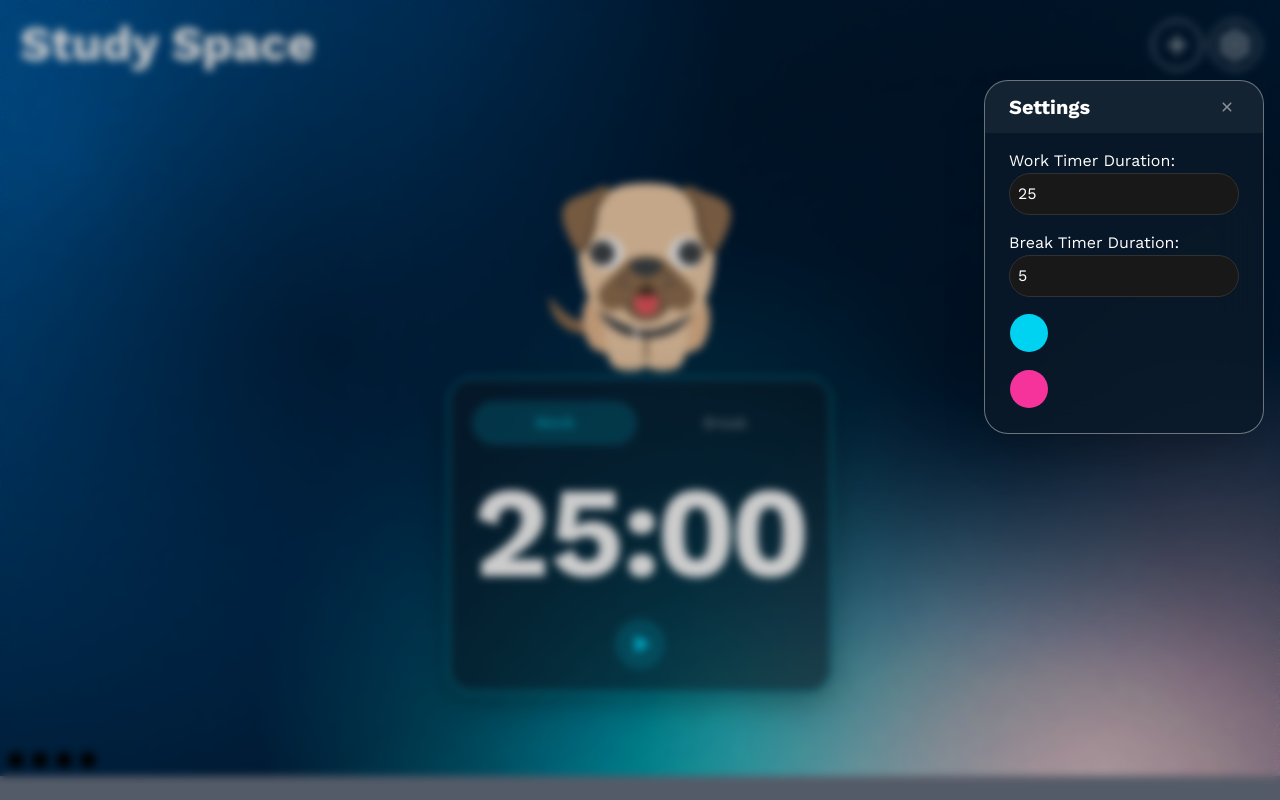
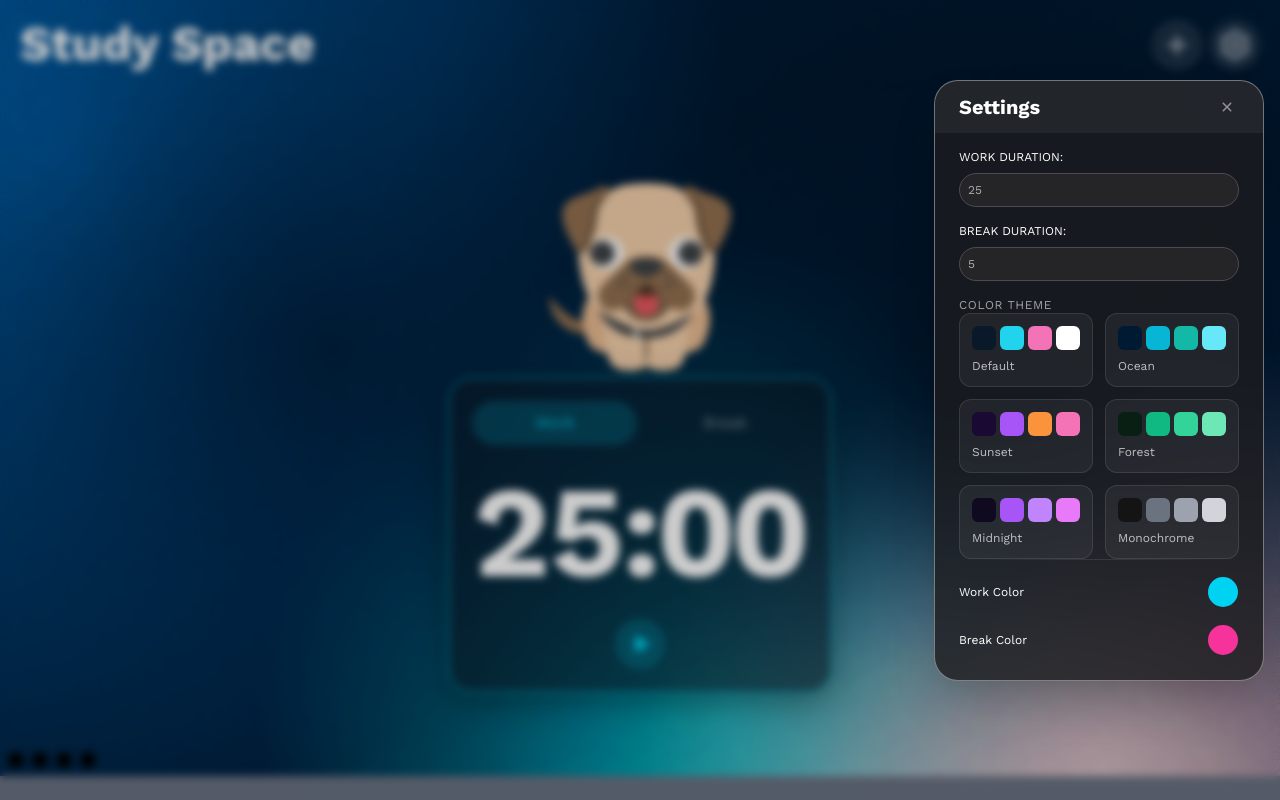
Before and after one commit to matthew-beep/timer, a Next.js app in the folder pomodoro/: page / in a window 1280 px wide. Both pictures are taken after a click on the button 1235 px from the left and 45 px from the top of the page. Built offline with nearby package versions, Linux system fonts and the light colour scheme.

Commit message:
added gradient theming and settings

```diff
--- a/pomodoro/app/globals.css
+++ b/pomodoro/app/globals.css
@@ -12,6 +12,12 @@
   --break: #f6339a;
   --code: #2E2B29;
   --primary: #1a1b0c;
+  --c-0: hsla(0, 0%, 100%, 0.7);
+  --c-1: hsla(210, 100%, 5%, 1);
+  --c-2: hsla(210, 100%, 10%, 1);
+  --c-3: hsla(358, 75%, 83%, 0.9);
+  --c-4: hsla(180, 100%, 50%, 0.7);
+  --c-5: hsla(206, 100%, 36%, 1);
 }
 
 @theme inline {
@@ -73,25 +79,29 @@ input[type="color" i]::-moz-color-swatch {
 
 /* Styles the whole scrollbar (width/height) */
 ::-webkit-scrollbar {
-  width: 12px; /* vertical scrollbar width */
-  height: 12px; /* horizontal scrollbar height */
+  width: 8px; /* vertical scrollbar width - made thinner */
+  height: 8px; /* horizontal scrollbar height */
 }
 
 /* Styles the track (background) */
 ::-webkit-scrollbar-track {
   opacity: 0;
   border-radius: 5px;
+  margin-right: 4px; /* offset from the right */
 }
 
 /* Styles the thumb (draggable handle) */
 ::-webkit-scrollbar-thumb {
-  background: #000000;
+  background: #A9A9AB; /* light gray */
   border-radius: 5px;
+  border-right: 4px solid transparent; /* creates offset from right edge */
+  background-clip: padding-box;
 }
 
 /* Styles the thumb on hover */
 ::-webkit-scrollbar-thumb:hover {
-  background: #000000;
+  background: #8B8B8D; /* slightly darker on hover */
+  background-clip: padding-box;
 }
 
 
@@ -451,21 +461,21 @@ input[type="color" i]::-moz-color-swatch {
 
 body {
     --x-0: 76%;
-    --c-0: hsla(0, 0%, 100%, 0.7);
+    --c-0: var(--c-0);
     --y-0: 73%;
     --y-1: 44%;
-    --c-1: hsla(210, 100%, 5%, 1);
+    --c-1: var(--c-1);
     --x-1: 77%;
     --x-2: 26%;
     --y-2: 44%;
-    --c-2: hsla(210, 100%, 10%, 1);
+    --c-2: var(--c-2);
     --y-3: 97%;
-    --c-3: hsla(358.00000000000006, 75%, 83%, 0.9);
+    --c-3: var(--c-3);
     --x-3: 86%;
     --x-4: 57%;
     --y-4: 89%;
-    --c-4: hsla(180, 100%, 50%, 0.7);
-    --c-5: hsla(205.9893048128342, 100%, 36%, 1);
+    --c-4: var(--c-4);
+    --c-5: var(--c-5);
     --y-5: 19%;
     --x-5: 5%;
     ;
--- a/pomodoro/components/Button.tsx
+++ b/pomodoro/components/Button.tsx
@@ -25,7 +25,7 @@ export function Button({
             variant === "ghost",
           "hover:scale-105 text-active bg-active/20 border-active/30 border":variant === "glass",
           "text-white/50 hover:bg-white/10 hover:text-white ":variant === "plain",
-          "hover:scale-105 text-white border-white border ":variant === "glassPlain",
+          "hover:scale-105 text-white border-white/10 border bg-white/10 backdrop-blur-md hover:bg-white/20 shadow-md hover:shadow-2xl transition-all duration-150":variant === "glassPlain",
         },
         className
       )}
--- a/pomodoro/components/Header.tsx
+++ b/pomodoro/components/Header.tsx
@@ -35,7 +35,6 @@ export default function Header({showSettings, setShowSettings}: {showSettings: b
 
     return (
         <div className="rounded-md flex justify-between px-5 pt-5 relative z-10">
-
             <h1 className="text-5xl font-bold">Study Space</h1>
             <div className='flex relative gap-2'>
                 <Button
--- a/pomodoro/components/Progress.tsx
+++ b/pomodoro/components/Progress.tsx
@@ -33,7 +33,7 @@ export default function ProgressBar() {
           onMouseLeave={() => setShowText(false)}
           >
           <motion.div
-            className={`h-full ${mode === 'focus' ? 'bg-work' : 'bg-black'} origin-left absolute left-0 w-full bottom-0`}
+            className={`h-full bg-active/80 origin-left absolute left-0 w-full bottom-0`}
             animate={{ scaleX: progress }}
             transition={{ ease: "linear", duration: 0.1 }}
           />
@@ -45,7 +45,7 @@ export default function ProgressBar() {
             transition={{ duration: 0.4 }}
           >
               {timerActive ?
-                <span>Pomodoro {Math.floor(progress * 100)}% complete</span> :
+                <span>{mode === 'focus' ? 'Pomodoro' : 'Break'} {Math.floor(progress * 100)}% complete</span> :
                 <span>Timer Stopped</span>
               }
           </motion.div>
--- a/pomodoro/components/Settings.tsx
+++ b/pomodoro/components/Settings.tsx
@@ -6,6 +6,7 @@ import { useTimer } from "@/store/useTimer";
 import { IoIosClose } from "react-icons/io";
 import { Button } from "./Button";
 import { useThemeStore } from "@/store/useTheme";
+import { Theme, themes } from "@/components/Themes";
 
 
 // TODO: Refactor to use react-rnd instead of draggable
@@ -17,6 +18,43 @@ export default function Settings({ onClose, showSettings, setShowSettings }: { o
   const workColor = useThemeStore((s) => s.colors.work);
   const breakColor = useThemeStore((s) => s.colors.break);
   const updateColor = useThemeStore((s) => s.updateColor);
+  const [workTimerLength, setWorkTimerLength] = useState("");
+  const [breakTimerLength, setBreakTimerLength] = useState("");
+
+  const applyTheme = (theme: Theme) => {
+    //setSelectedTheme(theme.name)
+    console.log("applying theme", theme)
+    console.log("applying theme colors", theme.colors.c1)
+      const body = document.body
+  body.style.setProperty('--c-0', theme.colors.c0)
+  body.style.setProperty('--c-1', theme.colors.c1)
+  body.style.setProperty('--c-2', theme.colors.c2)
+  body.style.setProperty('--c-3', theme.colors.c3)
+  body.style.setProperty('--c-4', theme.colors.c4)
+  body.style.setProperty('--c-5', theme.colors.c5)
+    /*
+    const root = document.documentElement
+
+    console.log("current c-1", getComputedStyle(root).getPropertyValue('--c-1'));
+    root.style.setProperty('--c-0', theme.colors.c0)
+    root.style.setProperty('--c-1', theme.colors.c1)
+    root.style.setProperty('--c-2', theme.colors.c2)
+    root.style.setProperty('--c-3', theme.colors.c3)
+    root.style.setProperty('--c-4', theme.colors.c4)
+    root.style.setProperty('--c-5', theme.colors.c5)
+
+
+    const style = document.createElement('style')
+    style.textContent = `
+      .animate-gradient-bg {
+        background-color: ${theme.colors.bg} !important;
+      }
+    `
+    const oldStyle = document.getElementById('dynamic-theme-style')
+    if (oldStyle) oldStyle.remove()
+    style.id = 'dynamic-theme-style'
+    document.head.appendChild(style)*/
+  }
 
   return (
     // Pass nodeRef to Draggable and attach the ref to the actual DOM node child
@@ -24,7 +62,7 @@ export default function Settings({ onClose, showSettings, setShowSettings }: { o
       handle=".settings-handle"
       nodeRef={nodeRef as React.RefObject<HTMLElement>}
     >
-      <div ref={nodeRef} className="fixed top-20 right-4 bg-[#0a1929]/80 backdrop-blur-xl rounded-3xl border border-white/40 shadow-2xl space-6 pb-6 overflow-hidden">
+      <div ref={nodeRef} className="fixed top-20 right-4 bg-[#1C1C1E]/80 backdrop-blur-xl rounded-3xl border border-white/40 shadow-2xl space-6 pb-6 overflow-hidden">
             <div className="settings-handle flex justify-between items-center mb-4 cursor-move py-3 px-6 text-white bg-white/5 hover:bg-white/10">
               <h2 className="text-xl font-semibold">Settings</h2>
               <Button
@@ -35,47 +73,91 @@ export default function Settings({ onClose, showSettings, setShowSettings }: { o
                 <IoIosClose size={24} />
               </Button>
             </div>
-            <div className="gap-4 flex flex-col px-6 text-white">
-              <div className="flex flex-col">
-                <label htmlFor="my-input">Work Timer Duration:</label>
+            <div className="gap-4 flex flex-col px-6 text-xs">
+              <div className="flex flex-col gap-2">
+                <label htmlFor="work-timer">WORK DURATION:</label>
                 <input
-                    id="my-input"
+                    id="work-timer"
                     type="text"
-                    value={durations.focus / 60}
-                    onChange={(e) => setDurationValue("focus", Number(e.target.value))}
-                    placeholder="Type here"
-                    className="p-2 active:outline-none focus:ring-2 focus:ring-blue-500 bg-[#181818] rounded-full border border-[#313131] outline-none"
+                    value={workTimerLength}
+                    onChange={(e) => {setWorkTimerLength(e.target.value); setDurationValue("focus", Number(e.target.value))}}
+                    placeholder={`${durations.focus / 60}`}
+                    className="p-2 active:outline-none focus:ring-2 focus:ring-blue-500 bg-[#252527] placeholder:text-[#A9A9AB] text-white rounded-full border border-[#4C4B53] outline-none"
                 />
               </div>
-              <div className="flex flex-col">
-                <label htmlFor="my-input">Break Timer Duration:</label>
+              <div className="flex flex-col gap-2">
+                <label htmlFor="break-timer">BREAK DURATION:</label>
                 <input
-                    id="my-input"
+                    id="break-timer"
                     type="text"
-                    value={durations.short / 60}
-                    onChange={(e) => setDurationValue("short", Number(e.target.value))}
-                    placeholder="Type here"
-                    className="p-2 active:outline-none focus:ring-2 focus:ring-blue-500 bg-[#181818] rounded-full border border-[#313131] outline-none"
+                    value={breakTimerLength}
+                    onChange={(e) => {setBreakTimerLength(e.target.value); setDurationValue("short", Number(e.target.value))}}
+                    placeholder={`${durations.short / 60}`}
+                    className="p-2 active:outline-none focus:ring-2 focus:ring-blue-500 bg-[#252527] placeholder:text-[#A9A9AB] text-white rounded-full border border-[#4C4B53] outline-none"
                 />
               </div>
+            <div>
+              <div className="space-y-3">
+                <label className="text-xs font-medium text-white/60 tracking-wider">
+                  COLOR THEME
+                </label>
+                <div className="grid grid-cols-2 gap-3">
+                  {themes.map((theme) => (
+                    <button
+                      key={theme.name}
+                      className={`relative flex flex-col justify-center group p-3 rounded-xl border transition-all border-white/10 bg-white/5 hover:bg-white/10 hover:border-white/20`}
+                      onClick={() => {
+                        console.log("applying theme", theme.name)
+                        applyTheme(theme)
+                      }}
+                    >
+                      <div className="flex gap-1 mb-2">
+                        {theme.preview.map((color, i) => (
+                          <div
+                            key={i}
+                            className="flex-1 h-6 w-6 rounded-md"
+                            style={{
+                              backgroundColor: color,
+                            }}
+                          />
+                        ))}
+                      </div>
+                      <div className="flex items-center justify-between">
+                        <span className="text-xs text-white/70 font-medium">
+                          {theme.name}
+                        </span>
+                      </div>
+                    </button>
+                  ))}
+                </div>
+              </div>
+              <div className="h-px w-full bg-gradient-to-r from-transparent via-white/10 to-transparent" />
+            </div>
+              <div className="flex items-center w-full justify-between">
+                <label htmlFor="work-color" className="mr-2">Work Color</label>
                 <input
                   type="color"
-              className="w-10 h-10 cursor-pointer"
+                  id="work-color"
+                  className="w-8 h-8 cursor-pointer"
                   value={workColor}
                   onChange={(e) => {
                     updateColor("work", e.target.value);
                   }}
                 />
+              </div>
+              <div className="flex items-center w-full justify-between">
+                <label htmlFor="break-color" className="mr-2">Break Color</label>
                 <input
                   type="color"
-              className="w-10 h-10 cursor-pointer"
+                  id="break-color"
+                  className="w-8 h-8 cursor-pointer"
                   value={breakColor}
                   onChange={(e) => {
                     updateColor("break", e.target.value);
                   }}
                 />
             </div>
-
+          </div>
       </div>
     </Draggable>
   );
--- /dev/null
+++ b/pomodoro/components/Themes.tsx
@@ -0,0 +1,94 @@
+export type Theme = {
+  name: string;
+  colors: {
+    bg: string;
+    c0: string;
+    c1: string;
+    c2: string;
+    c3: string;
+    c4: string;
+    c5: string;
+  };
+  preview: string[];
+};
+
+export const themes: Theme[] = [
+  {
+    name: 'Default',
+    colors: {
+      bg: 'hsla(210, 100%, 10%, 1)',
+      c0: 'hsla(0, 0%, 100%, 0.7)',
+      c1: 'hsla(210, 100%, 5%, 1)',
+      c2: 'hsla(210, 100%, 10%, 1)',
+      c3: 'hsla(358, 75%, 83%, 0.9)',
+      c4: 'hsla(180, 100%, 50%, 0.7)',
+      c5: 'hsla(206, 100%, 36%, 1)',
+    },
+    preview: ['#0a1929', '#22d3ee', '#f472b6', '#ffffff'],
+  },
+  {
+    name: 'Ocean',
+    colors: {
+      bg: 'hsla(200, 100%, 8%, 1)',
+      c0: 'hsla(180, 100%, 90%, 0.6)',
+      c1: 'hsla(200, 100%, 12%, 1)',
+      c2: 'hsla(195, 100%, 15%, 1)',
+      c3: 'hsla(175, 80%, 60%, 0.8)',
+      c4: 'hsla(190, 100%, 45%, 0.7)',
+      c5: 'hsla(200, 100%, 30%, 1)',
+    },
+    preview: ['#001a33', '#06b6d4', '#14b8a6', '#67e8f9'],
+  },
+  {
+    name: 'Sunset',
+    colors: {
+      bg: 'hsla(280, 60%, 8%, 1)',
+      c0: 'hsla(30, 100%, 85%, 0.6)',
+      c1: 'hsla(280, 60%, 10%, 1)',
+      c2: 'hsla(270, 70%, 12%, 1)',
+      c3: 'hsla(340, 90%, 70%, 0.9)',
+      c4: 'hsla(25, 100%, 60%, 0.7)',
+      c5: 'hsla(260, 80%, 45%, 1)',
+    },
+    preview: ['#1a0a33', '#a855f7', '#fb923c', '#f472b6'],
+  },
+  {
+    name: 'Forest',
+    colors: {
+      bg: 'hsla(150, 50%, 8%, 1)',
+      c0: 'hsla(120, 60%, 90%, 0.5)',
+      c1: 'hsla(150, 50%, 10%, 1)',
+      c2: 'hsla(145, 60%, 12%, 1)',
+      c3: 'hsla(160, 70%, 65%, 0.8)',
+      c4: 'hsla(140, 80%, 50%, 0.7)',
+      c5: 'hsla(155, 70%, 35%, 1)',
+    },
+    preview: ['#0a1f14', '#10b981', '#34d399', '#6ee7b7'],
+  },
+  {
+    name: 'Midnight',
+    colors: {
+      bg: 'hsla(260, 70%, 8%, 1)',
+      c0: 'hsla(280, 80%, 90%, 0.6)',
+      c1: 'hsla(260, 70%, 10%, 1)',
+      c2: 'hsla(255, 75%, 12%, 1)',
+      c3: 'hsla(300, 85%, 70%, 0.9)',
+      c4: 'hsla(270, 100%, 60%, 0.7)',
+      c5: 'hsla(240, 90%, 40%, 1)',
+    },
+    preview: ['#0f0a1f', '#a855f7', '#c084fc', '#e879f9'],
+  },
+  {
+    name: 'Monochrome',
+    colors: {
+      bg: 'hsla(0, 0%, 8%, 1)',
+      c0: 'hsla(0, 0%, 95%, 0.7)',
+      c1: 'hsla(0, 0%, 10%, 1)',
+      c2: 'hsla(0, 0%, 15%, 1)',
+      c3: 'hsla(0, 0%, 70%, 0.8)',
+      c4: 'hsla(0, 0%, 50%, 0.7)',
+      c5: 'hsla(0, 0%, 30%, 1)',
+    },
+    preview: ['#141414', '#6b7280', '#9ca3af', '#d1d5db'],
+  },
+]
```
Also changed, not shown: pomodoro/components/Sticky.tsx (+12 -1 lines). Lines whose indentation alone changed are shown as unchanged.
